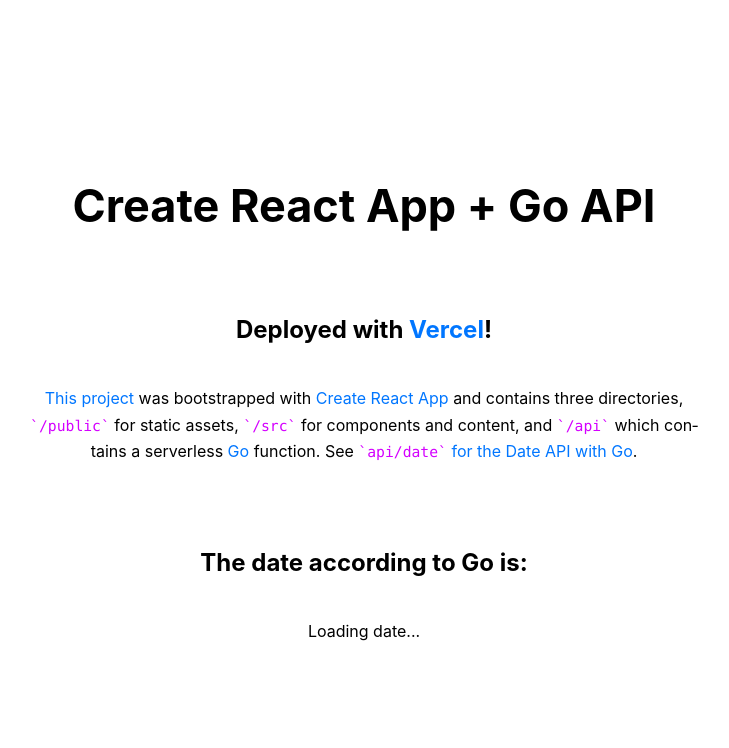
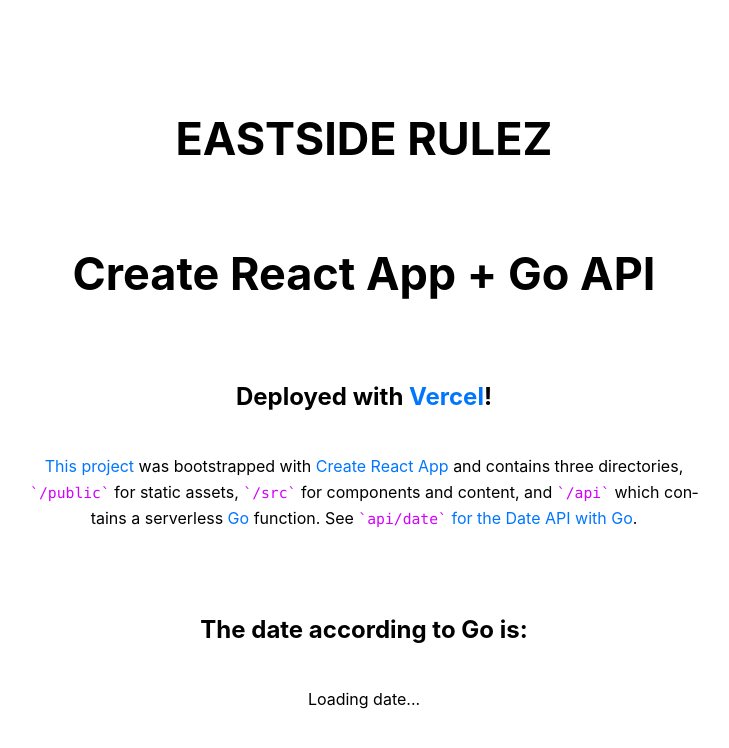
Before and after one commit to Christina-CS-Foothill/hello-world-react-vercel, a React (Create React App) app: page / in a window 1280 px wide. Shown: the top 748 px of the page, without its empty margins (276-1005 px from the left). Built offline with nearby package versions, Linux system fonts and the light colour scheme; no server answers.

Commit message:
added new title

```diff
--- a/src/App.js
+++ b/src/App.js
@@ -14,6 +14,7 @@
   }, []);
   return (
     <main>
+      <h1>EASTSIDE RULEZ</h1>
       <h1>Create React App + Go API</h1>
       <h2>
         Deployed with{' '}
```
